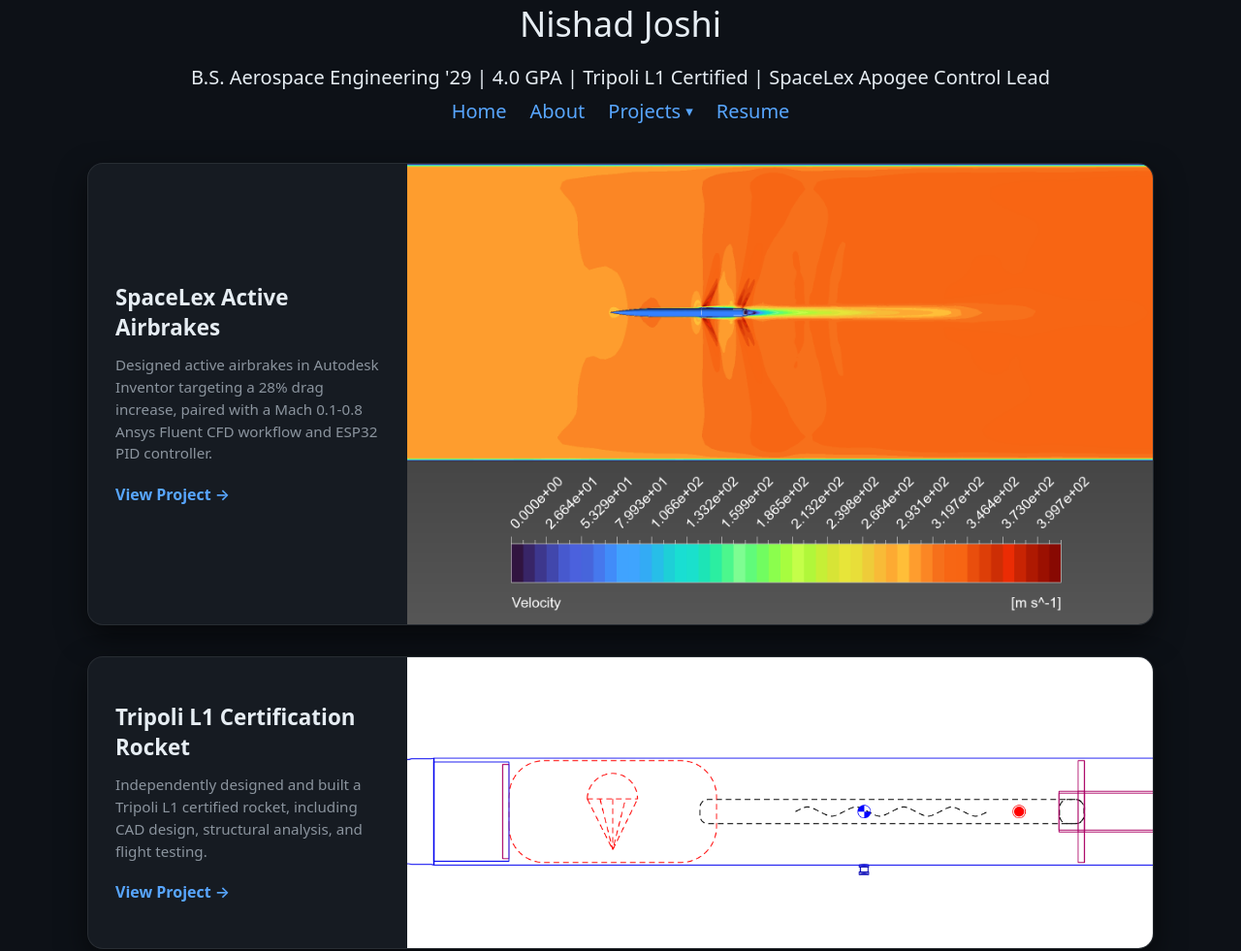
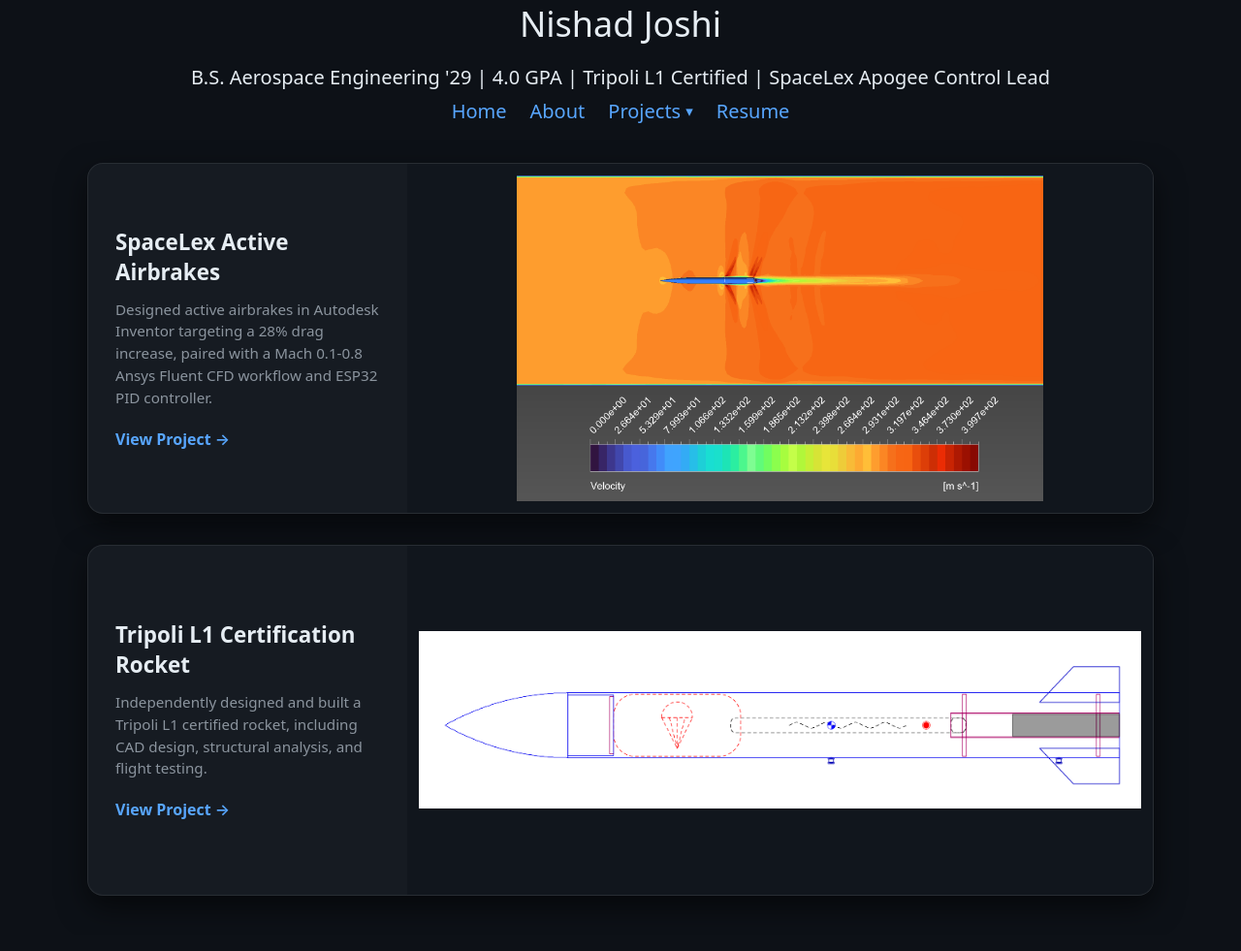
Before and after one commit to joshinishad24/joshinishad24.github.io, a plain HTML site: page index.html in a window 1280 px wide. Shown: the whole page at 97% size. Drawn offline with Linux system fonts and the light colour scheme.

Commit message:
Changed image handling

```diff
--- a/index.html
+++ b/index.html
@@ -49,7 +49,7 @@
           <a href="l1.html" class="card-link">View Project &rarr;</a>
         </div>
         <div class="card-image">
-          <img src="assets/l1_openrocket.png" alt="L1 Certification rocket OpenRocket design" width="300" height="200" />
+          <img src="assets/l1_openrocket.png" alt="L1 Certification rocket OpenRocket design"/>
         </div>
       </article>
     </section>
--- a/styles.css
+++ b/styles.css
@@ -82,14 +82,22 @@ body {
 }
 
 .card-image {
-  min-height: 300px; /* Keeps card height consistent even with short text */
+  height: 360px;              /* Locks all cards to a consistent height */
+  background-color: #11161d;  /* Subtle frame color behind any extra space */
+  padding: 12px;              /* Optional breathing room around plots/legends */
+  box-sizing: border-box;
+  display: flex;
+  align-items: center;
+  justify-content: center;
 }
 
 .card-image img {
-  width: 100%;
-  height: 100%;
-  object-fit: cover; /* Fills the 70% panel without stretching or distorting */
-  display: block;    /* Removes the tiny default gap under inline images */
+  max-width: 100%;
+  max-height: 100%;
+  width: auto;
+  height: auto;
+  object-fit: contain;        /* Guarantees the entire image stays visible */
+  display: block;
 }
 
 /* Stack vertically on smaller screens so the 30% text column doesn't get squished */
```
